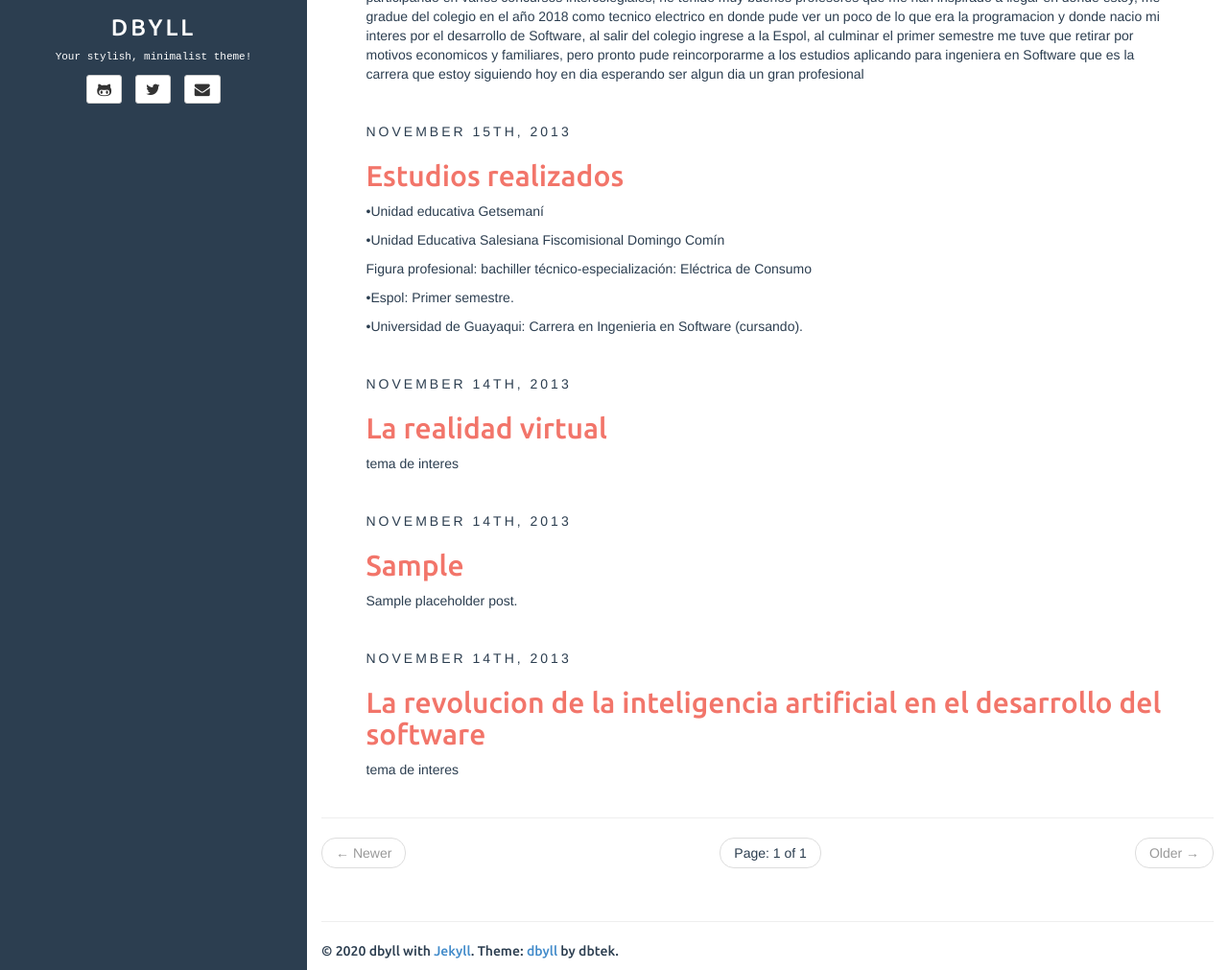
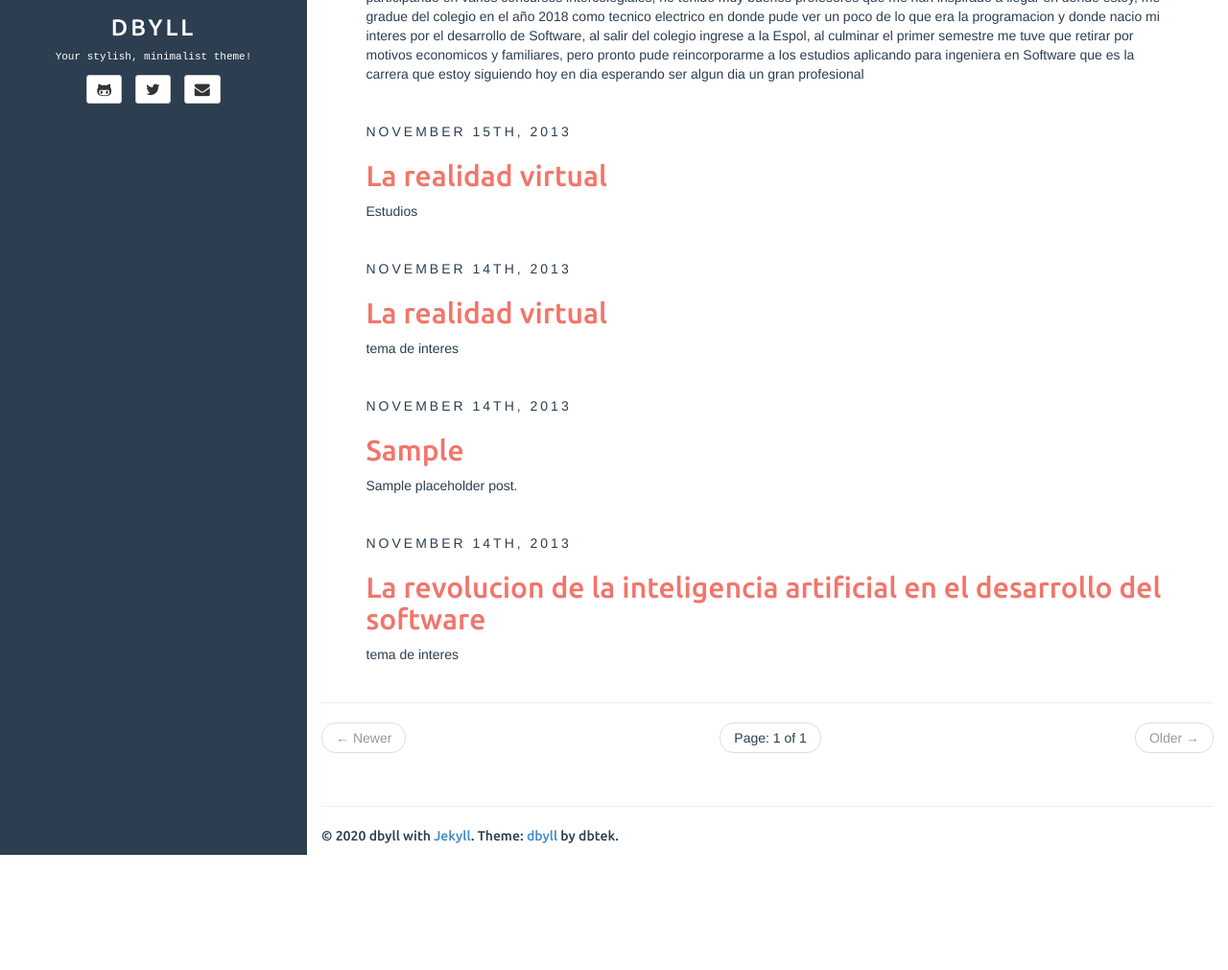
Before and after one commit to sasolanom/sasolanom.github.io, a Jekyll site: the page built from index.html, in a window 1280 px wide and 1293 px high, cut to the strip 282-1293 px from the top of the window. Shown: the whole strip at 96% size. Built offline with Jekyll 4.4.1, drawn with Linux system fonts in a browser that asks for light colours; the list of posts is cut into pages by our own code.

Commit message:
Update 2013-11-15-configuration.md

```diff
--- a/_posts/2013-11-15-configuration.md
+++ b/_posts/2013-11-15-configuration.md
@@ -1,9 +1,9 @@
 ---
 layout: post
-title: Estudios realizados
-categories: [general, setup, demo]
-tags: [demo, dbyll, dbtek, setup]
-fullview: true
+title: La realidad virtual
+categories: [general, demo]
+tags: [demo, dbyll, dbtek]
+description: Estudios
 ---
 
 
```
